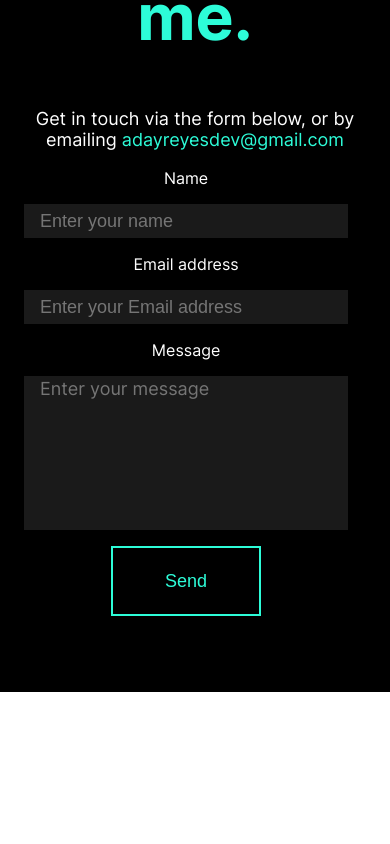
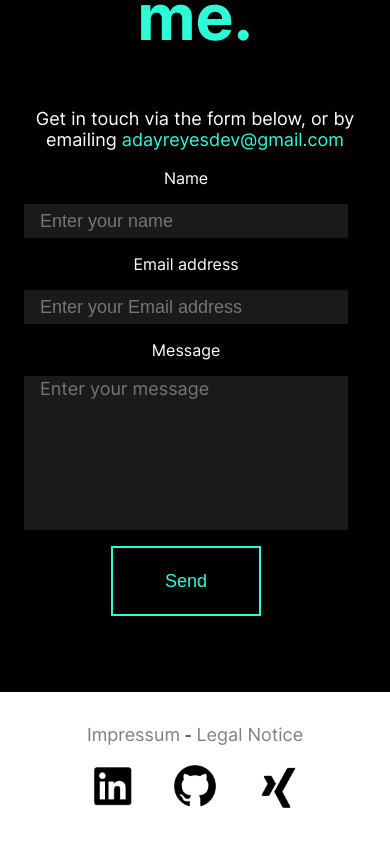
Before and after one commit to adayreyes/adayreyes.de, an Angular app: page / in a window 390 px wide. Shown: the part 7222-8066 px from the top of the page. Before the commit the page ends 7914 px from the top, so only its background shows below. Built offline with nearby package versions, Linux system fonts and the light colour scheme.

Commit message:
responsive footer

```diff
--- a/src/app/footer/footer.component.scss
+++ b/src/app/footer/footer.component.scss
@@ -1,6 +1,6 @@
 footer{
     padding: 4rem;
-    display: none;
+    display: flex;
     justify-content: space-between;
     align-items: center;
     color: black;
@@ -23,3 +23,17 @@ footer{
         cursor: pointer;
     }
 }
+
+@media(max-width:800px){
+    footer{
+        padding: 2rem;
+    }
+}
+
+@media(max-width:600px){
+    footer{
+        flex-direction: column;
+        gap: 1rem;
+        text-align: center;
+    }
+}
```
